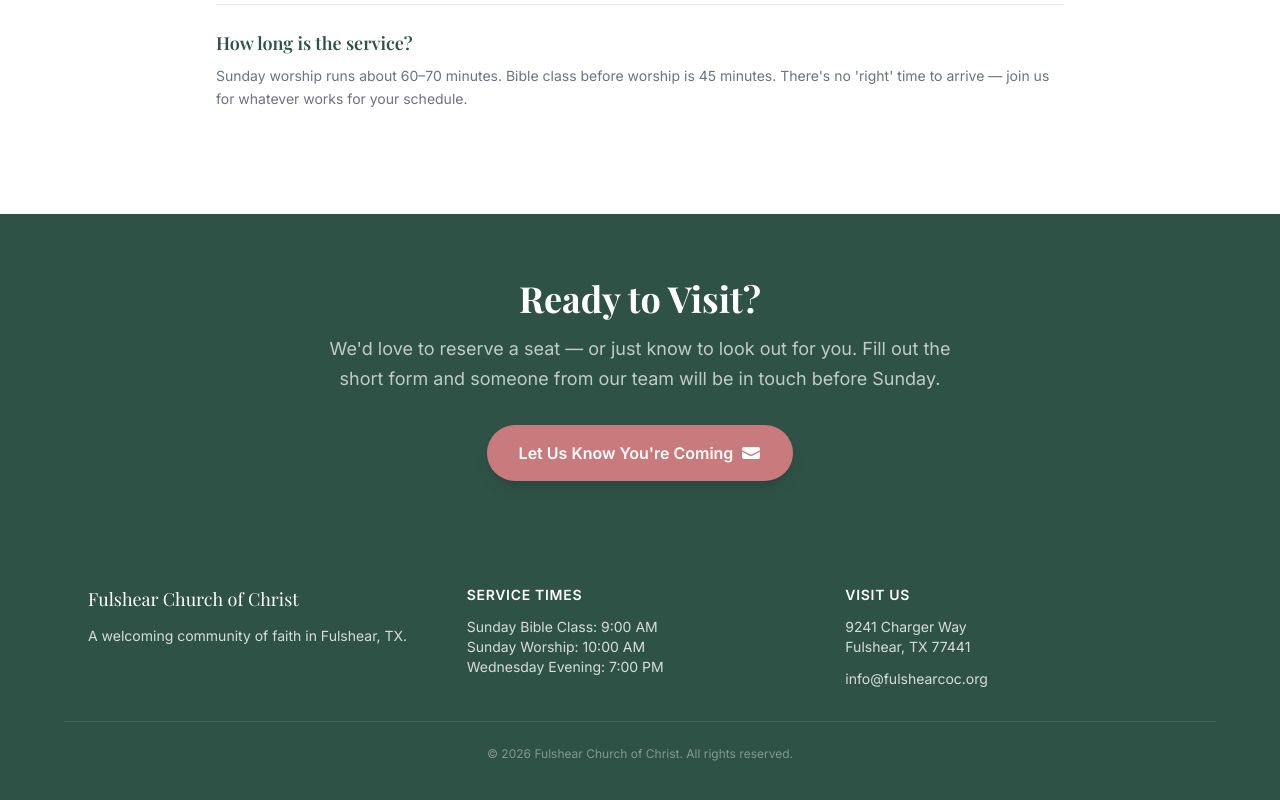
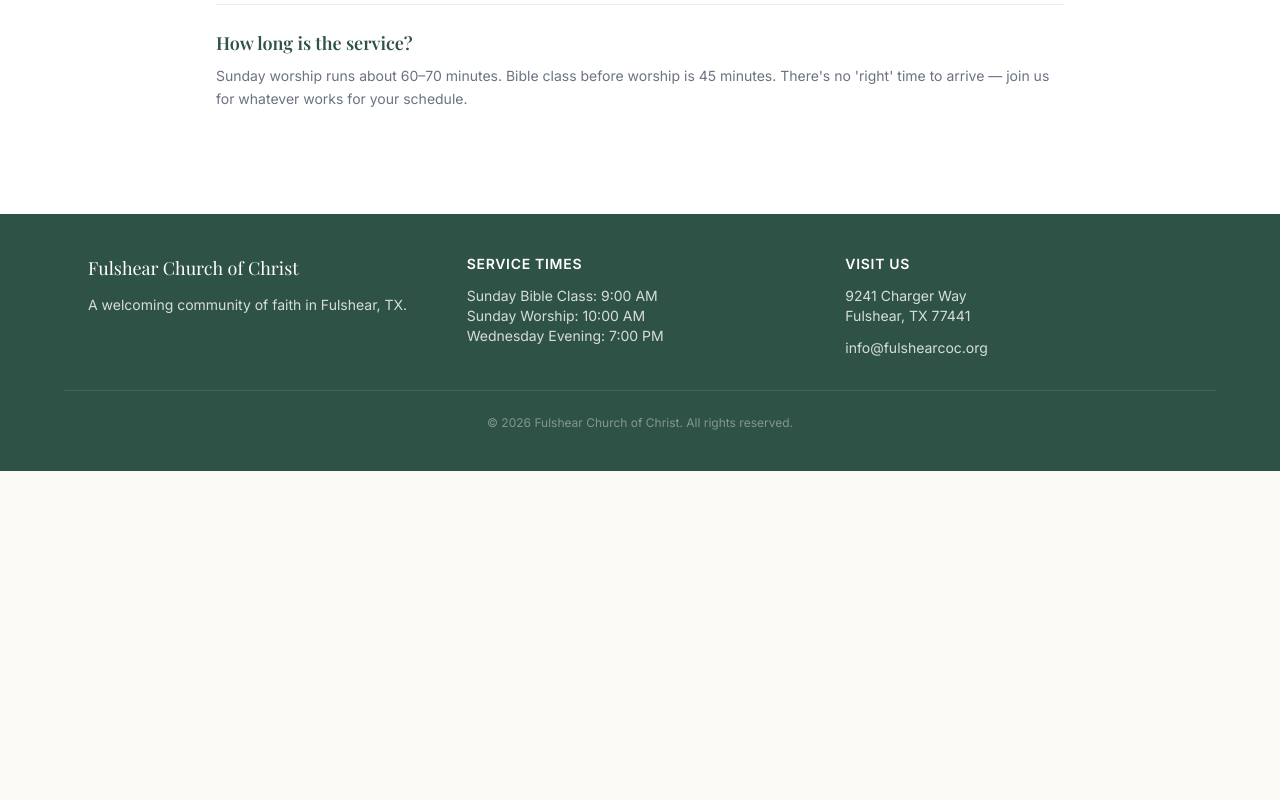
Before and after one commit to jyuseflarry-max/church, a Next.js app: page /plan-a-visit in a window 1280 px wide. Shown: the part 2335-3135 px from the top of the page. After the commit the page ends 2806 px from the top, so only its background shows below. Built offline with nearby package versions, Linux system fonts and the light colour scheme; no server answers; a web font is replaced by a local one.

Commit message:
Remove Ready to Visit CTA from plan-a-visit page
https://claude.ai/code/session_014WvjA4LAN7DbHbQATTUPAV

```diff
--- a/app/plan-a-visit/page.tsx
+++ b/app/plan-a-visit/page.tsx
@@ -256,34 +256,6 @@ function FAQSection() {
   );
 }
 
-/* ─── CTA Strip ─────────────────────────────────────────────────────────────── */
-function CTAStrip() {
-  return (
-    <section className="bg-sage-deep py-16 text-center">
-      <div className="max-w-2xl mx-auto px-6">
-        <h2 className="font-serif text-white text-3xl md:text-4xl font-bold mb-4">
-          Ready to Visit?
-        </h2>
-        <p className="text-white/70 text-lg mb-8 leading-relaxed">
-          We&apos;d love to reserve a seat — or just know to look out for you.
-          Fill out the short form and someone from our team will be in touch
-          before Sunday.
-        </p>
-        <a
-          href="mailto:info@fulshearcoc.org?subject=Planning%20a%20Visit"
-          className="inline-flex items-center justify-center gap-2 bg-rose text-white font-semibold px-8 py-4 rounded-full hover:bg-rose-dark transition-colors text-base shadow-lg"
-        >
-          Let Us Know You&apos;re Coming
-          <svg xmlns="http://www.w3.org/2000/svg" viewBox="0 0 20 20" fill="currentColor" className="w-5 h-5">
-            <path d="M3 4a2 2 0 0 0-2 2v1.161l8.441 4.221a1.25 1.25 0 0 0 1.118 0L19 7.162V6a2 2 0 0 0-2-2H3Z" />
-            <path d="m19 8.839-7.77 3.885a2.75 2.75 0 0 1-2.46 0L1 8.839V14a2 2 0 0 0 2 2h14a2 2 0 0 0 2-2V8.839Z" />
-          </svg>
-        </a>
-      </div>
-    </section>
-  );
-}
-
 /* ─── Page ──────────────────────────────────────────────────────────────────── */
 export default function WhatToExpectPage() {
   return (
@@ -292,7 +264,6 @@ export default function WhatToExpectPage() {
       <QuickInfoCards />
       <WhatHappens />
       <FAQSection />
-      <CTAStrip />
     </>
   );
 }
```
